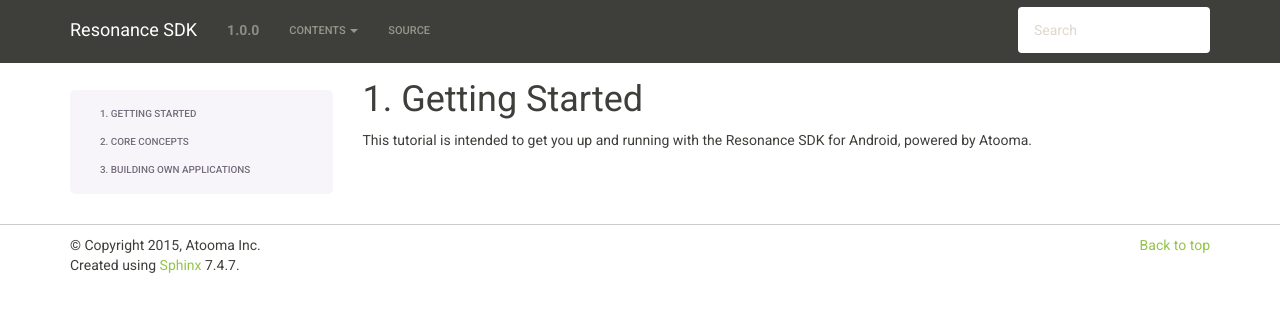
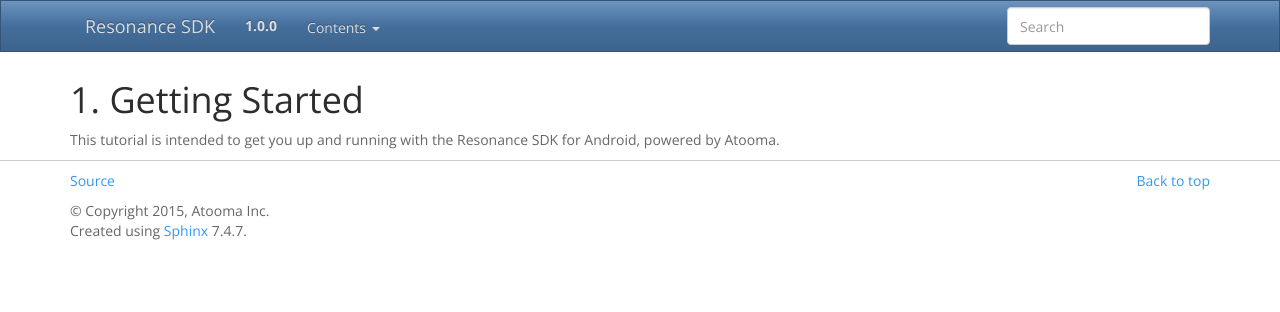
Before and after one commit to atooma/doc-resonance-sdk, a Sphinx documentation site: the page built from docs/source/intro.rst, in a window 1280 px wide. Shown: the top 312 px of the page. Built offline with Sphinx 7.4.7, drawn with Linux system fonts in a browser that asks for light colours; some of the changed lines change nothing that is shown.

Commit message:
Updating rtd template

```diff
--- a/docs/source/conf.py
+++ b/docs/source/conf.py
@@ -156,7 +156,7 @@
 
     # HTML navbar class (Default: "navbar") to attach to <div> element.
     # For black navbar, do "navbar navbar-inverse"
-    'navbar_class': "navbar", # navbar-inverse",
+    'navbar_class': "navbar-inverse", # navbar-inverse",
 
     # Fix navigation bar to top of page?
     # Values: "true" (default) or "false"
@@ -164,13 +164,13 @@
 
     # Location of link to source.
     # Options are "nav" (default), "footer" or anything else to exclude.
-    'source_link_position': "nav",
+    'source_link_position': "footer",
 
     # Bootswatch (http://bootswatch.com/) theme.
     #
     # Options are nothing (default) or the name of a valid theme
     # such as "amelia" or "cosmo".
-    'bootswatch_theme': "sandstone",
+    'bootswatch_theme': "spacelab",
 
     # Choose Bootstrap version.
     # Values: "3" (default) or "2" (in quotes)
@@ -223,7 +223,9 @@
 #html_sidebars = {}
 html_sidebars = {
     'index': [],
-    '**': ['atooma_sidebar.html']
+    'intro': [],
+    '**': ['localtoc.html']
+    #'atooma_sidebar.html'
 }
 
 # Additional templates that should be rendered to pages, maps page names to
```
